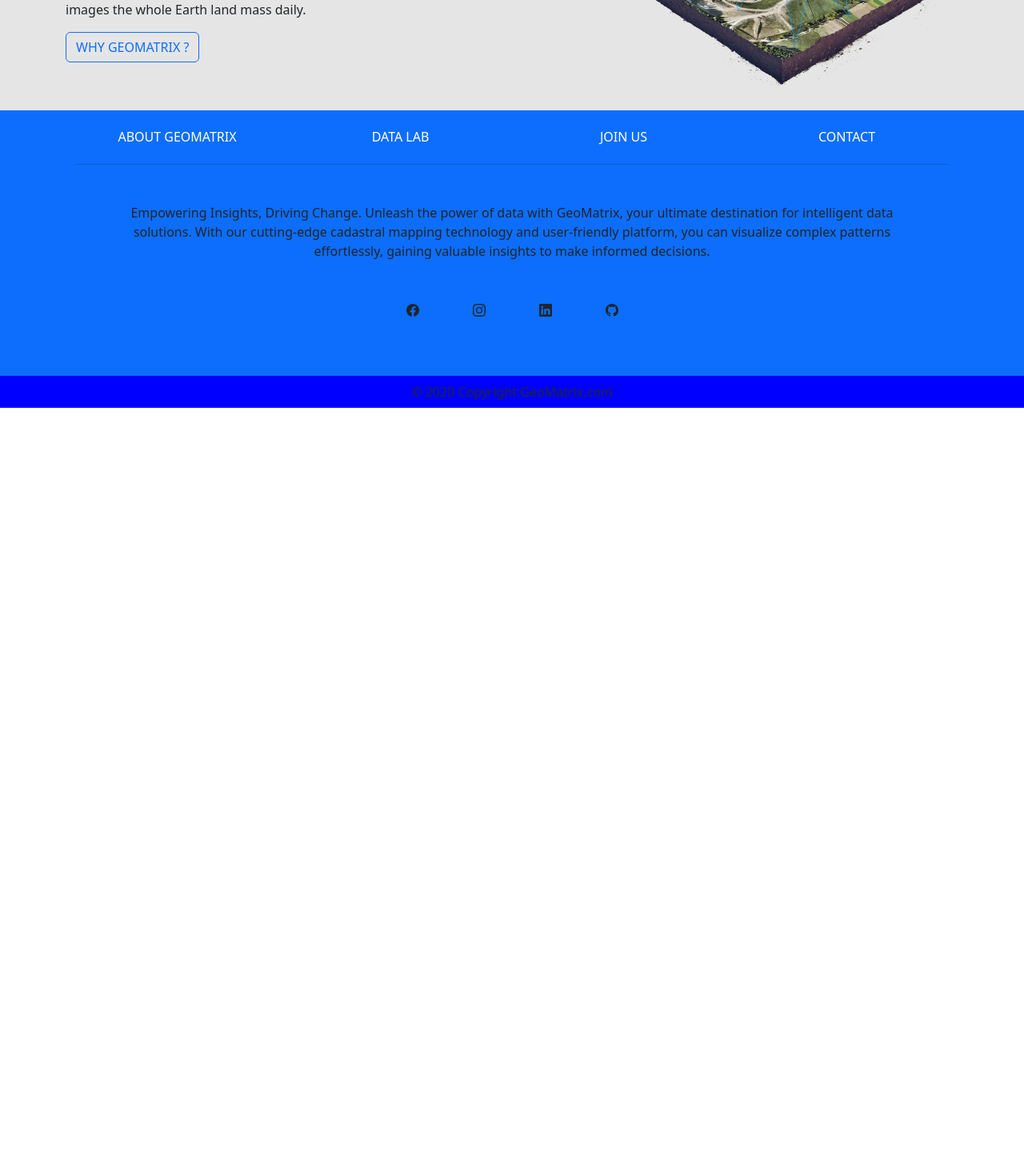
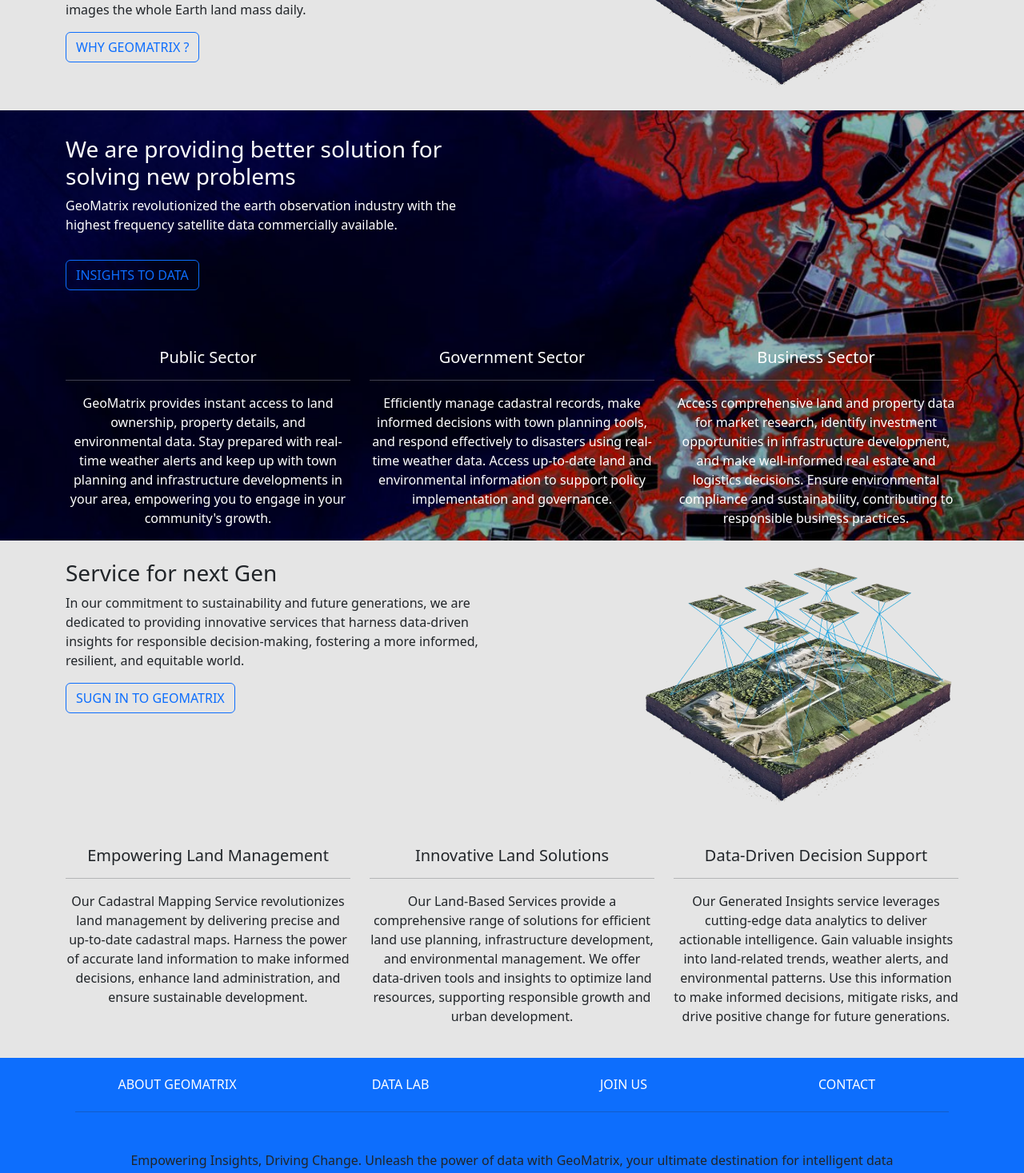
Before and after one commit to Rashicom/GeoMatrixReact, a React (Create React App) app: page / in a window 1280 px wide. Shown: the part 800-2267 px from the top of the page at 80% size. Before the commit the page ends 1310 px from the top, so only its background shows below. Built offline with nearby package versions, Linux system fonts and the light colour scheme.

Commit message:
home page design completed

```diff
--- a/src/components/Home/Home.js
+++ b/src/components/Home/Home.js
@@ -79,6 +79,7 @@
         {/* second section */}
 
         <div className='home-secondsection py-4'>
+
           <Container>
             <Row>
               <Col>
@@ -91,9 +92,94 @@
                 <img className='secondsection_img' src={second_section_image} alt="sectionimage" />
               </Col>
             </Row>
+          </Container>
 
-          </Container>
         </div>
+
+        {/* third section */}
+
+        <div className='home-thirdsection'>
+
+          <div className='home-thirdsection-colorwrap'>
+            <Container>
+
+              <Row className='py-4'>
+                <Col md={6}>
+                  <h3 className='my-2'>We are providing better solution for solving new problems</h3>
+
+                  <p>GeoMatrix revolutionized the earth observation industry with the highest frequency satellite data commercially available.</p>
+
+                  <Button className='mt-3' variant="outline-primary">INSIGHTS TO DATA </Button>
+                </Col>
+              </Row>
+
+              <Row className='pt-5'>
+                <Col md={4} className='text-center'>
+                  <h5>Public Sector</h5>
+                  <hr />
+                  <p>GeoMatrix provides instant access to land ownership, property details, and environmental data. Stay prepared with real-time weather alerts and keep up with town planning and infrastructure developments in your area, empowering you to engage in your community's growth.</p>
+                </Col>
+                <Col md ={4} className='text-center'>
+                  <h5>Government Sector</h5>
+                  <hr />
+                  <p>Efficiently manage cadastral records, make informed decisions with town planning tools, and respond effectively to disasters using real-time weather data. Access up-to-date land and environmental information to support policy implementation and governance.</p>
+                </Col>
+                <Col md={4} className='text-center'>
+                  <h5>Business Sector</h5>
+                  <hr />
+                  <p>Access comprehensive land and property data for market research, identify investment opportunities in infrastructure development, and make well-informed real estate and logistics decisions. Ensure environmental compliance and sustainability, contributing to responsible business practices.</p>
+                </Col>
+              </Row>
+
+            </Container>
+          </div>
+
+
+        </div>
+
+        {/* fourth section */}
+        <div className='home-fourthsection'>
+          <div className='home-fourthsection-colorwrap py-4'>
+
+            <Container>
+
+              <Row>
+                <Col>
+                  <h3>Service for next Gen</h3>
+                  <p>In our commitment to sustainability and future generations, we are dedicated to providing innovative services that harness data-driven insights for responsible decision-making, fostering a more informed, resilient, and equitable world.</p>
+                  <Button variant="outline-primary">SUGN IN TO GEOMATRIX</Button>
+                </Col>
+
+                <Col className='d-flex justify-content-end'>
+                  <img className='secondsection_img' src={second_section_image} alt="sectionimage" />
+                </Col>
+              </Row>
+
+              <Row className='pt-5'>
+                  <Col md={4} className='text-center'>
+                    <h5>Empowering Land Management</h5>
+                    <hr />
+                    <p>Our Cadastral Mapping Service revolutionizes land management by delivering precise and up-to-date cadastral maps. Harness the power of accurate land information to make informed decisions, enhance land administration, and ensure sustainable development.</p>
+                  </Col>
+                  <Col md ={4} className='text-center'>
+                    <h5>Innovative Land Solutions</h5>
+                    <hr />
+                    <p>Our Land-Based Services provide a comprehensive range of solutions for efficient land use planning, infrastructure development, and environmental management. We offer data-driven tools and insights to optimize land resources, supporting responsible growth and urban development.</p>
+                  </Col>
+                  <Col md={4} className='text-center'>
+                    <h5>Data-Driven Decision Support</h5>
+                    <hr />
+                    <p>Our Generated Insights service leverages cutting-edge data analytics to deliver actionable intelligence. Gain valuable insights into land-related trends, weather alerts, and environmental patterns. Use this information to make informed decisions, mitigate risks, and drive positive change for future generations.</p>
+                  </Col>
+                </Row>
+
+              </Container>
+
+          </div>
+
+
+        </div>
+
     </>
   )
 }
--- a/src/components/Home/Style.css
+++ b/src/components/Home/Style.css
@@ -2,6 +2,8 @@
     background-image: url('../../Assets/Images/homewall.jpg');
     background-size: cover;
 }
+
+
 .banner-colorwrap{
     background-color: rgb(0, 0, 0, 0.4);
     height: inherit;
@@ -20,6 +22,7 @@
     background-size: cover;
 }
 
+
 /* aliece caroucel slider inner div */
 .carousal-colorwrap{
     color: rgb(41, 41, 41);
@@ -32,8 +35,31 @@
     background-color: rgb(0, 0, 0, 0.1);
 }
 
+
 /* section section main div side image */
 .secondsection_img{
     width: 25rem;
 
 }
+
+
+
+/* third section main div */
+.home-thirdsection{
+    background-image: url('../../Assets/Images/thirdsection.jpg');
+    background-size: cover;
+    color: white;
+}
+
+/* color wrap for third section */
+.home-thirdsection-colorwrap{
+    background-color: rgb(0, 0, 0, 0.3);
+    height: inherit;
+}
+
+
+/* fourth section */
+.home-fourthsection-colorwrap{
+    background-color: rgb(0, 0, 0, 0.1);
+
+}
```
Also changed, not shown: src/Assets/Images/satellite-image-fusion-1.jpg (added), src/Assets/Images/thirdsection.jpg (added).
